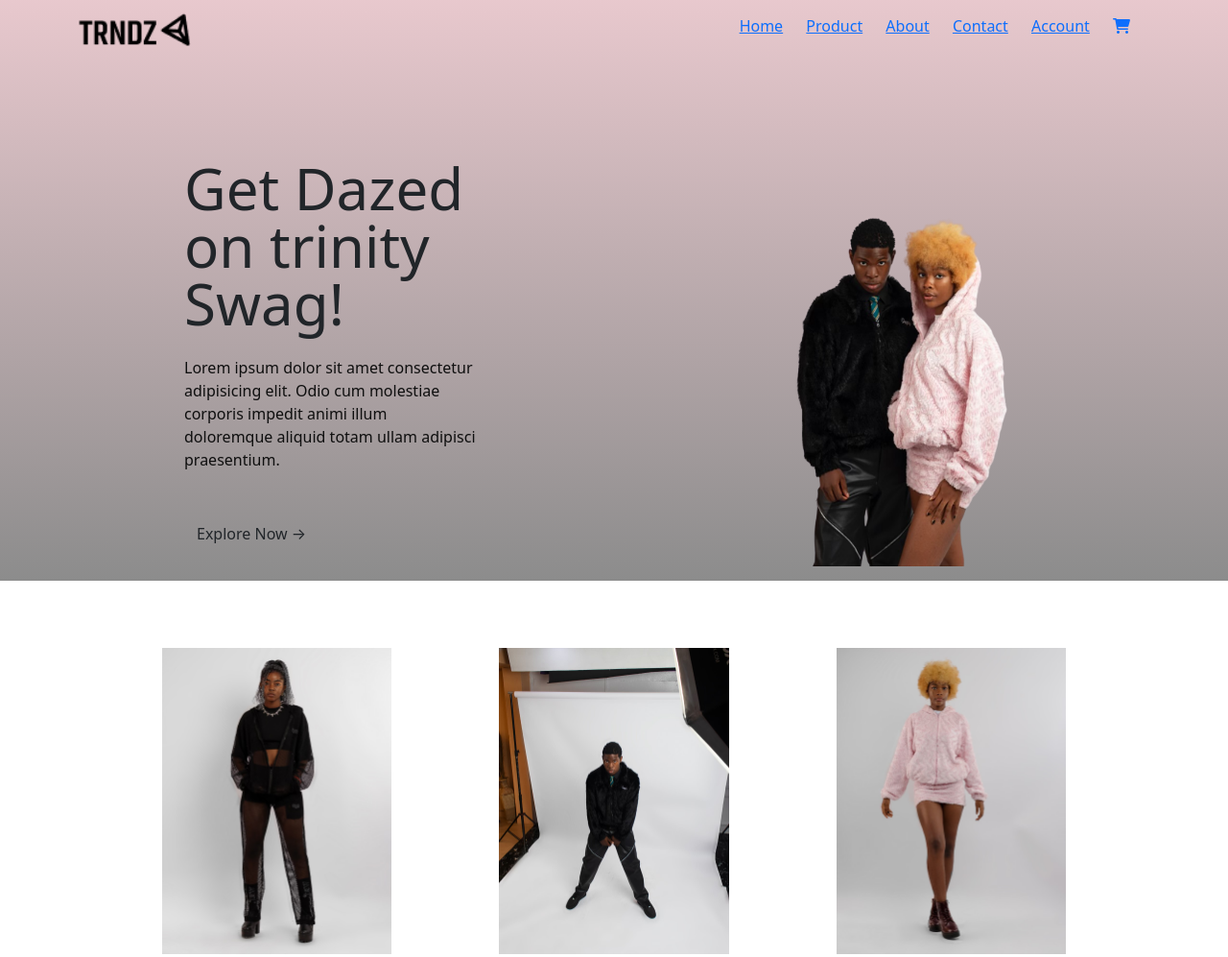
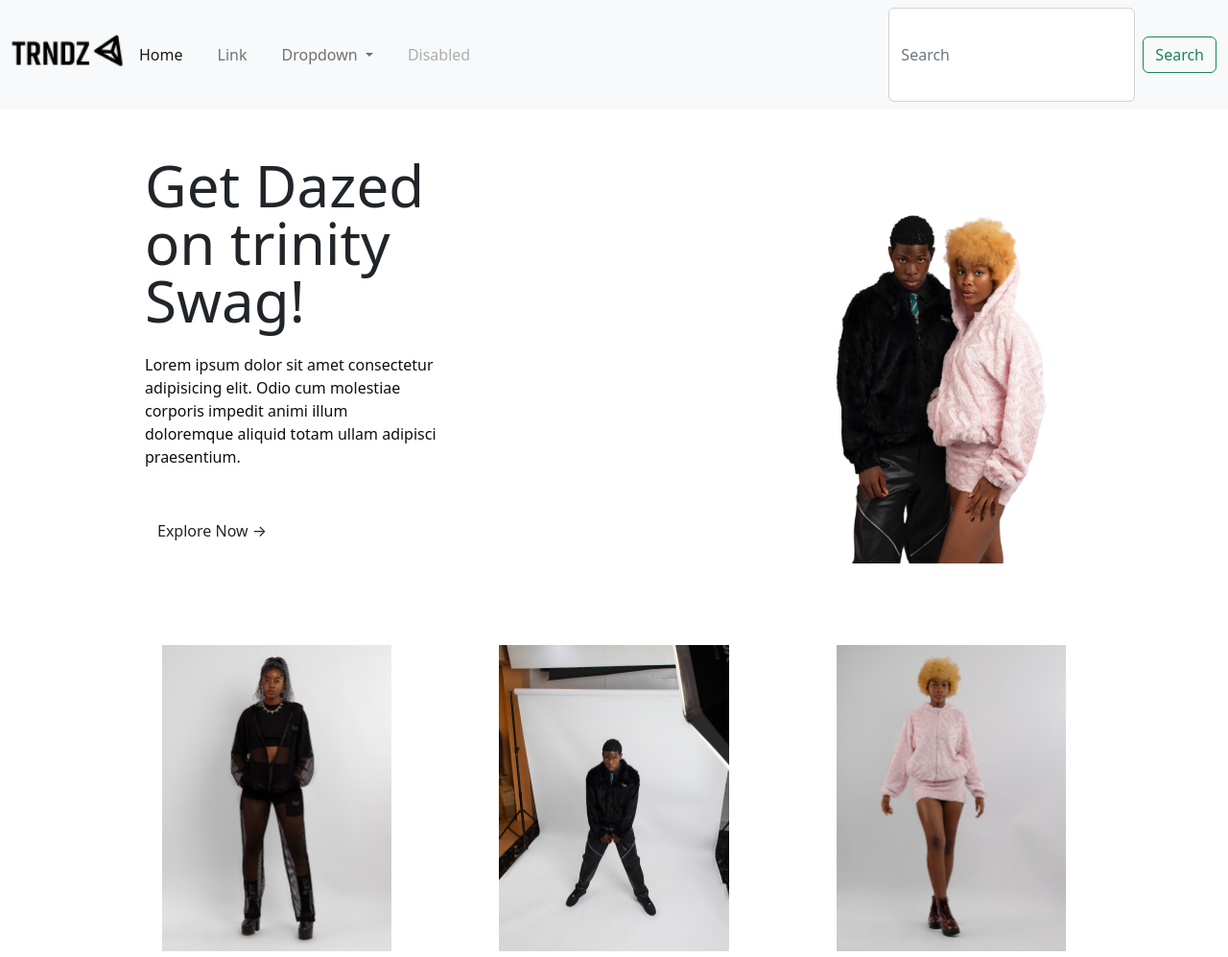
Before and after one commit to Vallyog/Vallyog.github.io, a plain HTML site: page index.html in a window 1280 px wide. Shown: the top 997 px of the page at 96% size. Drawn offline with nearby package versions, Linux system fonts and the light colour scheme.

Commit message:
Update index.html

```diff
--- a/index.html
+++ b/index.html
@@ -12,22 +12,46 @@
 </head>
 <body>
    <script src="https://cdn.jsdelivr.net/npm/bootstrap@5.2.0/dist/js/bootstrap.bundle.min.js" integrity="sha384-A3rJD856KowSb7dwlZdYEkO39Gagi7vIsF0jrRAoQmDKKtQBHUuLZ9AsSv4jD4Xa" crossorigin="anonymous"></script>
-  <div class="header">
-    <div class="container">
-      <div class="navbar">
-        <div class="logo">
+
+  <nav class="navbar navbar-expand-lg bg-light">
+  <div class="container-fluid">
+     <div class="logo">
           <img src="/IMG/Logo.png" width="125px">
         </div>
-      <nav>
-        <ul>
-          <li><a href="">Home</a></li>
-          <li><a href="">Product</a></li>
-          <li><a href="">About</a></li>
-          <li><a href="">Contact</a></li>
-          <li><a href="">Account</a></li>
-          <li><a href=""><i class="fa fa-shopping-cart" aria-hidden="true"></i></a></li>
-        </ul>
-      </nav>
+    <button class="navbar-toggler" type="button" data-bs-toggle="collapse" data-bs-target="#navbarSupportedContent" aria-controls="navbarSupportedContent" aria-expanded="false" aria-label="Toggle navigation">
+      <span class="navbar-toggler-icon"></span>
+    </button>
+    <div class="collapse navbar-collapse" id="navbarSupportedContent">
+      <ul class="navbar-nav me-auto mb-2 mb-lg-0">
+        <li class="nav-item">
+          <a class="nav-link active" aria-current="page" href="#">Home</a>
+        </li>
+        <li class="nav-item">
+          <a class="nav-link" href="#">Link</a>
+        </li>
+        <li class="nav-item dropdown">
+          <a class="nav-link dropdown-toggle" href="#" role="button" data-bs-toggle="dropdown" aria-expanded="false">
+            Dropdown
+          </a>
+          <ul class="dropdown-menu">
+            <li><a class="dropdown-item" href="#">Action</a></li>
+            <li><a class="dropdown-item" href="#">Another action</a></li>
+            <li><hr class="dropdown-divider"></li>
+            <li><a class="dropdown-item" href="#">Something else here</a></li>
+          </ul>
+        </li>
+        <li class="nav-item">
+          <a class="nav-link disabled">Disabled</a>
+        </li>
+      </ul>
+      <form class="d-flex" role="search">
+        <input class="form-control me-2" type="search" placeholder="Search" aria-label="Search">
+        <button class="btn btn-outline-success" type="submit">Search</button>
+      </form>
+    </div>
+  </div>
+</nav>
+
       <img src="" alt="">
     </div>
       <div class="row">
```
